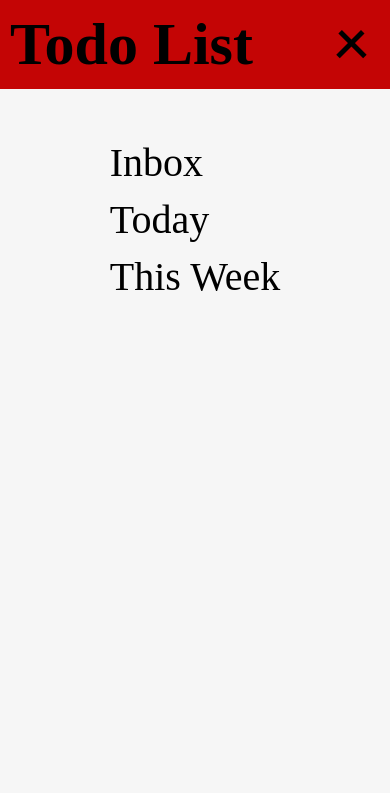
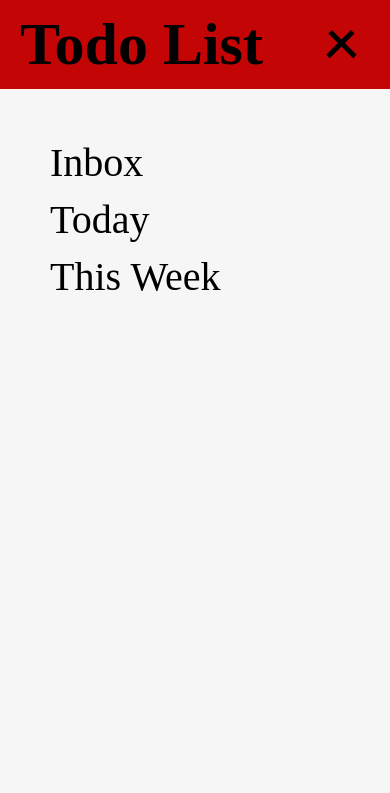
Before and after one commit to miroslav-zarenkov/todo-list, a website built with webpack: page dist/index.html in a window 390 px wide. Both pictures are taken after a click on the element 352 px from the left and 44 px from the top of the page. Shown: the top 793 px of the page. Built offline with nearby package versions, Linux system fonts and the light colour scheme; files whose address does not match are found by name.

Commit message:
Fix to menu on mobile

```diff
--- a/src/style.css
+++ b/src/style.css
@@ -33,7 +33,7 @@ header {
 
 h1 {
     font-size: 6rem;
-    margin: 1rem;
+    margin: 1rem 2rem;
 }
 
 h2 {
@@ -44,7 +44,8 @@ h2 {
 .menu-button {
     display: none;
     cursor: pointer;
-    margin: 20px;
+    margin-left: auto;
+    margin-right: 30px;
 
 }
 
@@ -137,6 +138,8 @@ nav {
     padding: 2rem;
     margin: 2rem;
     font-size: 3rem;
+    display: flex;
+    flex-direction: column;
 }
 
 ul {
@@ -193,7 +196,7 @@ li {
 }
 
 
-@media screen and (max-width: 500px) {
+@media screen and (max-width: 600px) {
     .menu-button {
         display: inline-block;
     }
@@ -217,15 +220,13 @@ main.active-overlay {
 .menu.active-overlay {
     /*hidind and showing sidebar on small screen*/
     position: relative;
-    height: 100%;
+    width: 100%;
     z-index: 99;
     display: flex;
 }
 
 .menu.active-overlay>nav {
     width: 100%;
-    display: flex;
-    justify-content: center;
     font-size: 4rem;
 }
 
@@ -310,5 +311,5 @@ label {
 
 .projects-list {
     overflow: auto;
-    height: 60vh;
+    height: 40vh;
 }
--- a/src/ui.js
+++ b/src/ui.js
@@ -16,9 +16,10 @@ const createWrapper = () => {
 
     window.addEventListener("resize", function(){
         if (window.innerWidth > 500) {
-            document.querySelector("main").classList.remove("active-overlay")
+            /* document.querySelector("main").classList.remove("active-overlay") */
             document.querySelector(".menu").classList.remove("active-overlay");
             document.querySelector(".menu-button").classList.remove("change");
+            document.querySelector(".content").classList.remove("inactive");
         }
     });
 
@@ -43,11 +44,7 @@ const createHeader = () => {
     headerMenuButton.appendChild(headerMenuButtonRow2);
     headerMenuButton.appendChild(headerMenuButtonRow3);
 
-    headerMenuButton.addEventListener('click', () => {
-        headerMenuButton.classList.toggle("change");
-        document.querySelector("main").classList.toggle("active-overlay");
-        document.querySelector(".menu").classList.toggle("active-overlay");
-    });
+    headerMenuButton.addEventListener('click', closeMenu);
 
     return header;
 }
@@ -352,12 +349,15 @@ function switchTabBase(event){
     let tabValue = this.innerText || "Inbox";
     if (tabValue === "Inbox"){
         createInbox(event);
+        closeMenu();
     }
     else if (tabValue === "Today"){
         createInbox(event);
+        closeMenu();
     }
     else if (tabValue === "This Week"){
         createInbox(event);
+        closeMenu();
     }
 }
 
@@ -381,7 +381,14 @@ function switchTabCategory(){
     addTaskBtn.textContent = "Add task";
     addTaskBtn.addEventListener("click", toggleAddTaskContainer);
     inboxWrapper.appendChild(addTaskBtn);
+    closeMenu();
     addTaskContainer();
+}
+
+const closeMenu = () => {
+    document.querySelector(".menu-button").classList.toggle("change");
+    document.querySelector(".menu").classList.toggle("active-overlay");
+    document.querySelector(".content").classList.toggle("inactive");
 }
 
 const clearContent = (nodeToClear) => {
```
Also changed, not shown: dist/main.js.
